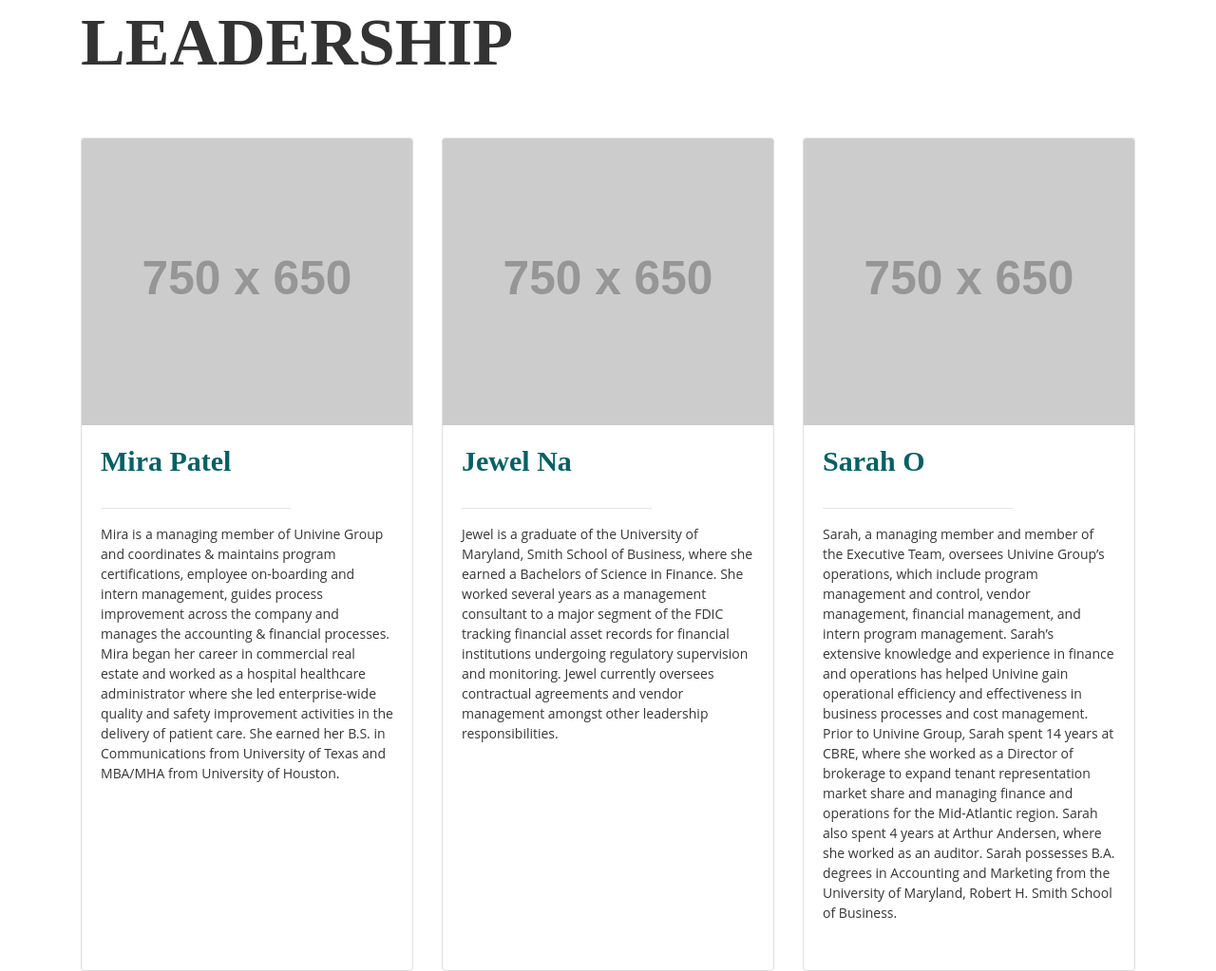
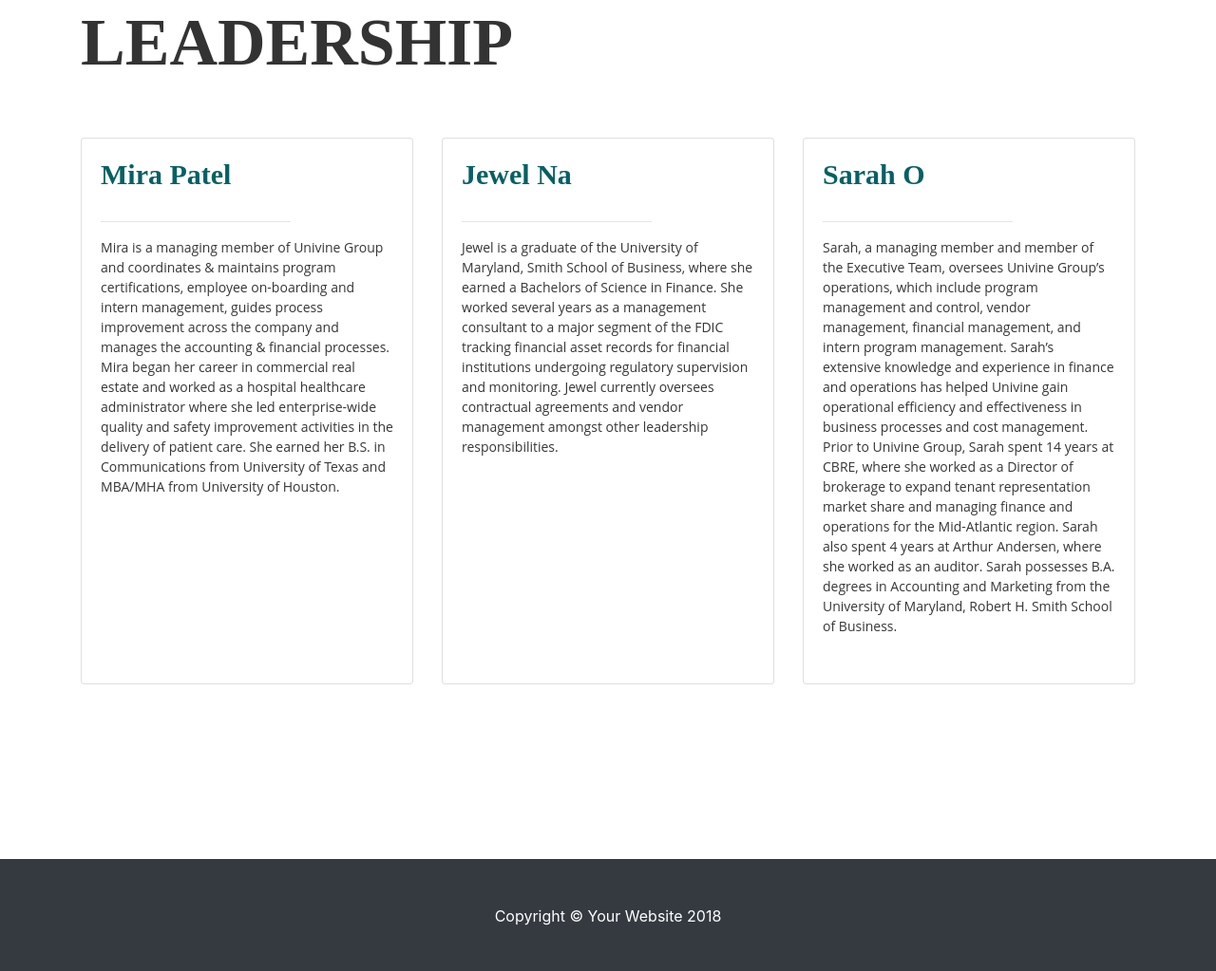
Before and after one commit to univinegroup/univinegroup.github.io, a website: page about.html in a window 1280 px wide. Shown: the part 1670-2693 px from the top of the page at 95% size. Drawn offline with Linux system fonts and the light colour scheme; placeholder pictures from the web are drawn by us.

Commit message:
Update about.html

```diff
--- a/about.html
+++ b/about.html
@@ -115,7 +115,6 @@
       <div class="row">
         <div class="col-lg-4 mb-4">
           <div class="card h-100 text-center">
-            <img class="card-img-top" src="http://placehold.it/750x650" alt="">
             <div class="card-body">
               <h4 class="card-title">Mira Patel</h4><hr class="line3">
               <p class="card-text">Mira is a managing member of  Univine Group and coordinates & maintains program certifications, employee on-boarding and intern management, guides process improvement across the company and manages the accounting &  financial processes.
@@ -129,7 +128,6 @@
         </div>
         <div class="col-lg-4 mb-4">
           <div class="card h-100 text-center">
-            <img class="card-img-top" src="http://placehold.it/750x650" alt="">
             <div class="card-body">
               <h4 class="card-title">Jewel Na</h4><hr class="line3">
               <p class="card-text">Jewel is a graduate of the University of Maryland, Smith School of Business, where she earned a Bachelors of Science in Finance. She worked several years as a management consultant to a major segment of the FDIC tracking financial asset records for financial institutions undergoing regulatory supervision and monitoring. Jewel currently oversees contractual agreements and vendor management amongst other leadership responsibilities.</p>
@@ -141,7 +139,6 @@
         </div>
         <div class="col-lg-4 mb-4">
           <div class="card h-100 text-center">
-            <img class="card-img-top" src="http://placehold.it/750x650" alt="">
             <div class="card-body">
               <h4 class="card-title">Sarah O</h4><hr class="line3">
               <p class="card-text">Sarah, a managing member and member of the Executive Team, oversees Univine Group’s operations, which include program management and control, vendor management, financial management, and intern program management. Sarah’s extensive knowledge and experience in finance and operations has helped Univine gain operational efficiency and effectiveness in business processes and cost management. Prior to Univine Group, Sarah spent 14 years at CBRE, where she worked as a Director of brokerage to expand tenant representation market share and managing finance and operations for the Mid-Atlantic region. Sarah also spent 4 years at Arthur Andersen, where she worked as an auditor. Sarah possesses B.A. degrees in Accounting and Marketing from the University of Maryland, Robert H. Smith School of Business.
```
